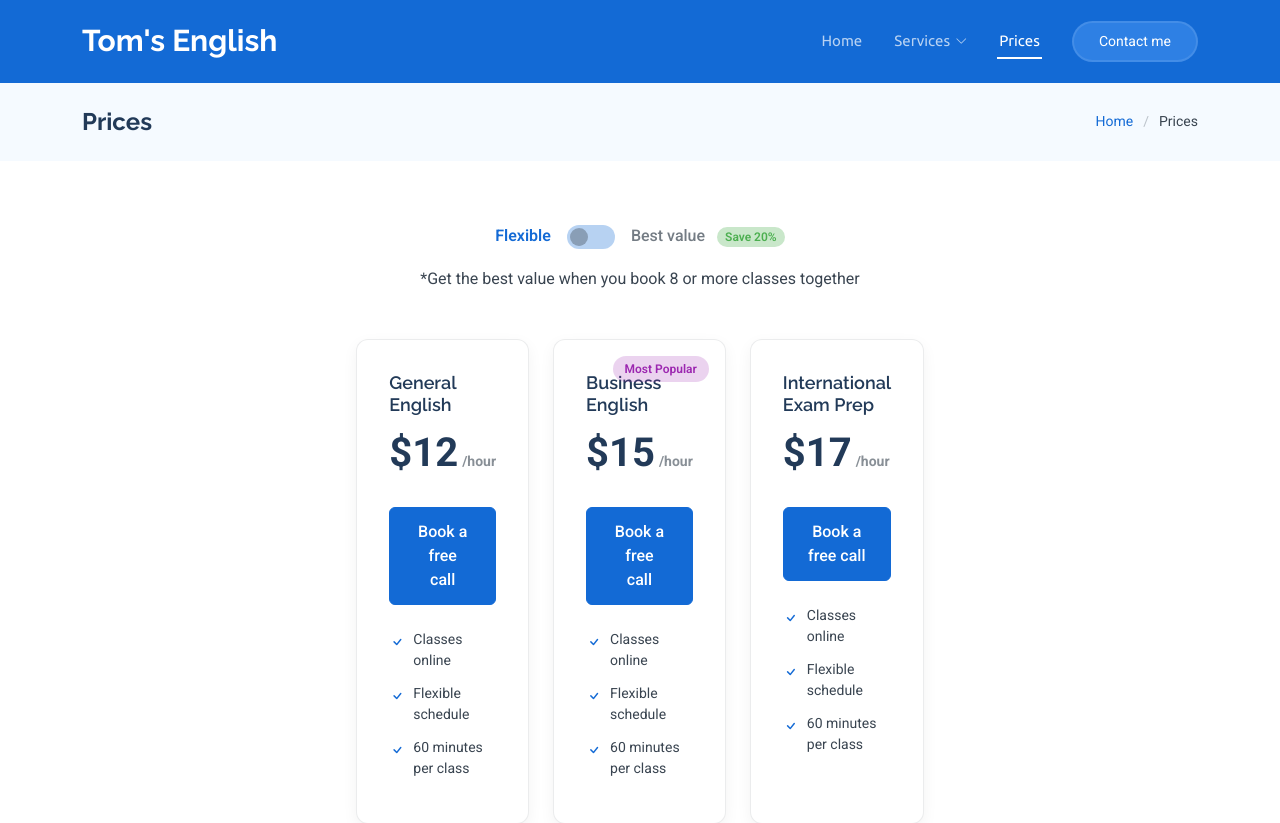
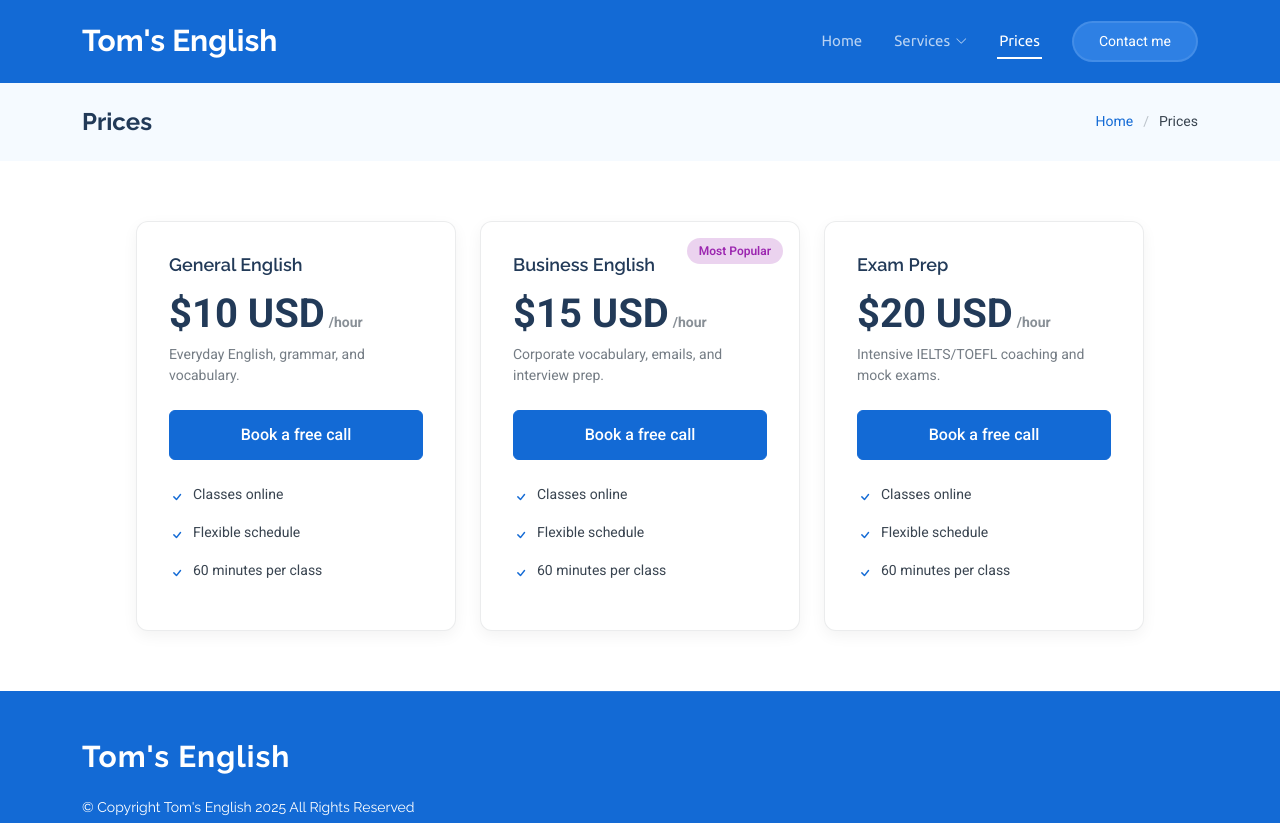
Before and after one commit to TomsEnglish/tomsenglish, a Next.js app: page /prices in a window 1280 px wide. Shown: the top 823 px of the page. Built offline with nearby package versions, Linux system fonts and the light colour scheme.

Commit message:
Updated prices to only be in USD

```diff
--- a/app/prices/page.tsx
+++ b/app/prices/page.tsx
@@ -1,30 +1,15 @@
 "use client";
 
-import { useState } from "react";
 import Link from "next/link";
-import { usePricingCurrency } from "@/hooks/usePricingCurrency";
 import { PageTitle } from "@/components/page-title";
 
-type BillingType = "hourly" | "bulk";
-
 const PRICES_USD = {
-  general: 12,
+  general: 10,
   business: 15,
-  exam: 17,
+  exam: 20,
 };
 
-const DISCOUNT_RATE = 0.2;
-
-const applyDiscount = (price: number) =>
-  Math.round(price * (1 - DISCOUNT_RATE));
-
 export default function Prices() {
-  const [billingType, setBillingType] = useState<BillingType>("hourly");
-
-  const { priceFromUSD, currency, ready } = usePricingCurrency();
-
-  if (!ready) return null;
-
   return (
     <>
       <PageTitle />
@@ -36,66 +21,28 @@ export default function Prices() {
           data-aos-delay="100"
           data-aos-once="true"
         >
-        {/* Toggle */}
-        <div className="pricing-toggle d-flex align-items-center justify-content-center text-center mb-3">
-          <span className={billingType === "hourly" ? "active" : ""}>
-            Flexible
-          </span>
-
-          <div className="form-check form-switch d-inline-block mx-3">
-            <input
-              className="form-check-input"
-              type="checkbox"
-              checked={billingType === "bulk"}
-              onChange={() =>
-                setBillingType(billingType === "hourly" ? "bulk" : "hourly")
-              }
-            />
-          </div>
-
-          <span className={billingType === "bulk" ? "active w-fit whitespace-nowrap" : "w-fit whitespace-nowrap"}>
-            Best value <span className="badge">Save 20%</span>
-          </span>
-        </div>
-
-        <div className="text-center mb-5">
-          <span>*Get the best value when you book 8 or more classes together</span>
-        </div>
-
           {/* Cards */}
           <div className="pricing-row">
             <Card
               category="General English"
-            description="Everyday English for confident communication"
-            basePrice={PRICES_USD.general}
-            billingType={billingType}
-            priceFromUSD={priceFromUSD}
+              description="Everyday English, grammar, and vocabulary."
+              price={PRICES_USD.general}
               delay={100}
             />
-
             <Card
               category="Business English"
-            description="Professional English for work and meetings"
-            basePrice={PRICES_USD.business}
-            billingType={billingType}
-            priceFromUSD={priceFromUSD}
+              description="Corporate vocabulary, emails, and interview prep."
+              price={PRICES_USD.business}
               popular
               delay={200}
             />
-
             <Card
-            category="International Exam Prep"
-            description="Structured preparation for international exams"
-            basePrice={PRICES_USD.exam}
-            billingType={billingType}
-            priceFromUSD={priceFromUSD}
+              category="Exam Prep"
+              description="Intensive IELTS/TOEFL coaching and mock exams."
+              price={PRICES_USD.exam}
               delay={300}
             />
           </div>
-
-        <p className="text-center mt-4 text-muted">
-          Prices shown in {currency}
-        </p>
         </div>
       </section>
     </>
@@ -105,28 +52,15 @@ export default function Prices() {
 type CardProps = {
   category: string;
   description: string;
-  basePrice: number;
-  billingType: BillingType;
-  priceFromUSD: (price: number) => string;
+  price: number;
   popular?: boolean;
   delay?: number;
 };
 
-const Card = ({
-  category,
-  description,
-  basePrice,
-  billingType,
-  priceFromUSD,
-  popular,
-  delay,
-}: CardProps) => {
-  const finalPrice =
-    billingType === "bulk" ? applyDiscount(basePrice) : basePrice;
-
+const Card = ({ category, description, price, popular, delay }: CardProps) => {
   return (
     <div
-      className="w-min"
+      className="w-fit"
       data-aos="fade-up"
       data-aos-delay={delay}
       data-aos-once="true"
@@ -139,12 +73,12 @@ const Card = ({
 
           <div className="price-wrap">
             <div className="price">
-              <span className="amount">{priceFromUSD(finalPrice)}</span>
+              <span className="amount">${price} USD</span>
               <span className="unit">/hour</span>
             </div>
           </div>
 
-          {/* <p className="pricing-description">{description}</p> */}
+          <p className="pricing-description">{description}</p>
         </div>
 
         <div className="pricing-cta">
--- a/hooks/usePricingCurrency.ts
+++ /dev/null
@@ -1,228 +0,0 @@
-"use client";
-
-import { useEffect, useMemo, useState } from "react";
-
-/* =========================
-   Region → Currency mapping
-   Americas + Asia only
-========================= */
-
-const REGION_TO_CURRENCY: Record<string, string> = {
-  // North America
-  US: "USD",
-  CA: "CAD",
-  MX: "MXN",
-
-  // Central America
-  GT: "GTQ",
-  BZ: "BZD",
-  SV: "USD",
-  HN: "HNL",
-  NI: "NIO",
-  CR: "CRC",
-  PA: "USD",
-
-  // Caribbean
-  CU: "CUP",
-  DO: "DOP",
-  HT: "HTG",
-  JM: "JMD",
-  TT: "TTD",
-  BS: "BSD",
-  BB: "BBD",
-  GD: "XCD",
-  LC: "XCD",
-  VC: "XCD",
-  AG: "XCD",
-  DM: "XCD",
-  KN: "XCD",
-
-  // South America
-  AR: "ARS",
-  BO: "BOB",
-  BR: "BRL",
-  CL: "CLP",
-  CO: "COP",
-  EC: "USD",
-  GY: "GYD",
-  PY: "PYG",
-  PE: "PEN",
-  SR: "SRD",
-  UY: "UYU",
-  VE: "VES",
-
-  // East Asia
-  CN: "CNY",
-  JP: "JPY",
-  KR: "KRW",
-  TW: "TWD",
-  HK: "HKD",
-  MO: "MOP",
-  MN: "MNT",
-
-  // Southeast Asia
-  SG: "SGD",
-  MY: "MYR",
-  TH: "THB",
-  ID: "IDR",
-  PH: "PHP",
-  VN: "VND",
-  KH: "KHR",
-  LA: "LAK",
-  MM: "MMK",
-  BN: "BND",
-  TL: "USD",
-
-  // South Asia
-  IN: "INR",
-  PK: "PKR",
-  BD: "BDT",
-  LK: "LKR",
-  NP: "NPR",
-  BT: "BTN",
-  MV: "MVR",
-
-  // Central Asia
-  KZ: "KZT",
-  UZ: "UZS",
-  TM: "TMT",
-  KG: "KGS",
-  TJ: "TJS",
-
-  // Western Asia / Middle East
-  AE: "AED",
-  SA: "SAR",
-  QA: "QAR",
-  KW: "KWD",
-  OM: "OMR",
-  BH: "BHD",
-  IL: "ILS",
-  TR: "TRY",
-  IR: "IRR",
-  IQ: "IQD",
-  JO: "JOD",
-  LB: "LBP",
-  SY: "SYP",
-  YE: "YER",
-
-  // Caucasus
-  AM: "AMD",
-  GE: "GEL",
-  AZ: "AZN",
-};
-
-/* =========================
-   Rounding rules per currency
-========================= */
-
-const ROUNDING_RULES: Record<string, number> = {
-  // High inflation / large numbers
-  ARS: 1000,
-  COP: 1000,
-  VND: 1000,
-
-  // Medium
-  MXN: 50,
-  BRL: 50,
-  PHP: 50,
-
-  // Zero-decimal
-  JPY: 100,
-  KRW: 100,
-
-  DEFAULT: 1,
-};
-
-/* =========================
-   Types
-========================= */
-
-type RatesPayload = {
-  base: string;
-  rates: Record<string, number>;
-  fetchedAt: string;
-};
-
-/* =========================
-   Helpers
-========================= */
-
-function getCurrencyFromLocale(locale: string): string {
-  const region = locale.split("-")[1];
-  return region ? REGION_TO_CURRENCY[region] ?? "USD" : "USD";
-}
-
-function smartRound(
-  value: number,
-  usd: number,
-  rate: number,
-  currency: string
-) {
-  const step = ROUNDING_RULES[currency] ?? ROUNDING_RULES.DEFAULT;
-  const rounded = Math.round(value / step) * step;
-
-  // Convert rounding delta back to USD
-  const deltaUSD = Math.abs((rounded - value) / rate);
-
-  // Allow rounding only if ≤ $1 USD
-  return deltaUSD <= 1 ? rounded : value;
-}
-
-/* =========================
-   Hook
-========================= */
-
-export function usePricingCurrency() {
-  const [currency, setCurrency] = useState("USD");
-  const [rates, setRates] = useState<Record<string, number> | null>(null);
-  const [ready, setReady] = useState(false);
-
-  useEffect(() => {
-    const locale = navigator.language || "en-US";
-    setCurrency(getCurrencyFromLocale(locale));
-
-    fetch("/rates.json")
-      .then((res) => {
-        if (!res.ok) throw new Error("Failed to load cached rates");
-        return res.json();
-      })
-      .then((data: RatesPayload) => {
-        if (!data?.rates) throw new Error("Invalid rates payload");
-        setRates(data.rates);
-        setReady(true);
-      })
-      .catch((err) => {
-        console.error("Using USD fallback:", err);
-        setReady(true);
-      });
-  }, []);
-
-  const priceFromUSD = useMemo(() => {
-    return (usd: number): string => {
-      if (!rates || !rates[currency]) {
-        return new Intl.NumberFormat(undefined, {
-          style: "currency",
-          currency,
-          maximumFractionDigits: 0,
-        }).format(usd);
-      }
-
-      const rate = rates[currency];
-      const raw = usd * rate;
-
-      const rounded = smartRound(raw, usd, rate, currency);
-
-      return new Intl.NumberFormat(undefined, {
-        style: "currency",
-        currency,
-        maximumFractionDigits: 0,
-      }).format(rounded);
-    };
-  }, [rates, currency]);
-
-  return {
-    currency,
-    priceFromUSD,
-    ready,
-  };
-}
--- a/scripts/updateRates.js
+++ /dev/null
@@ -1,44 +0,0 @@
-import fs from "fs";
-import path from "path";
-
-const URL = `https://api.exchangerate.host/live?access_key=${process.env.EXCHANGERATEHOST_KEY}`;
-const OUTPUT_PATH = path.resolve("public", "rates.json");
-
-async function updateRates() {
-  try {
-    const res = await fetch(URL);
-
-    if (!res.ok) {
-      throw new Error(`HTTP ${res.status}`);
-    }
-
-    const data = await res.json();
-
-    if (!data?.success || !data?.quotes || !data?.source) {
-      throw new Error("Invalid API response");
-    }
-
-    // Normalize quotes → rates
-    const rates = Object.fromEntries(
-      Object.entries(data.quotes).map(([key, value]) => {
-        // "USDARS" → "ARS"
-        const currency = key.replace(data.source, "");
-        return [currency, value];
-      })
-    );
-
-    const payload = {
-      base: data.source,
-      rates,
-      fetchedAt: new Date().toISOString(),
-    };
-
-    fs.writeFileSync(OUTPUT_PATH, JSON.stringify(payload, null, 2));
-    console.log("Exchange rates updated successfully");
-  } catch (err) {
-    console.error("Failed to update exchange rates:", err.message);
-    process.exit(1);
-  }
-}
-
-updateRates();
```
Also changed, not shown: app/globals.css. Lines whose indentation alone changed are shown as unchanged.
